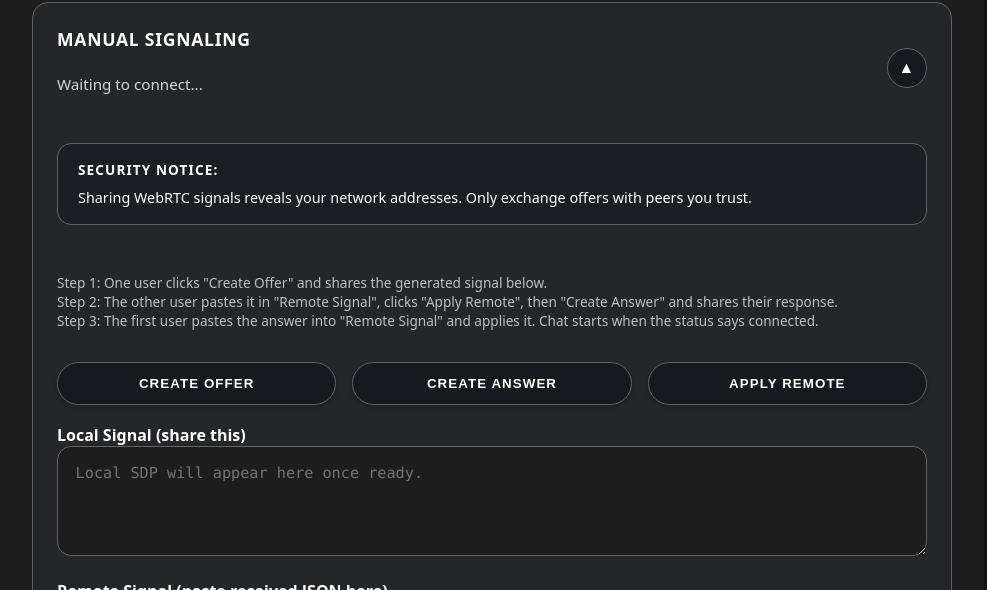
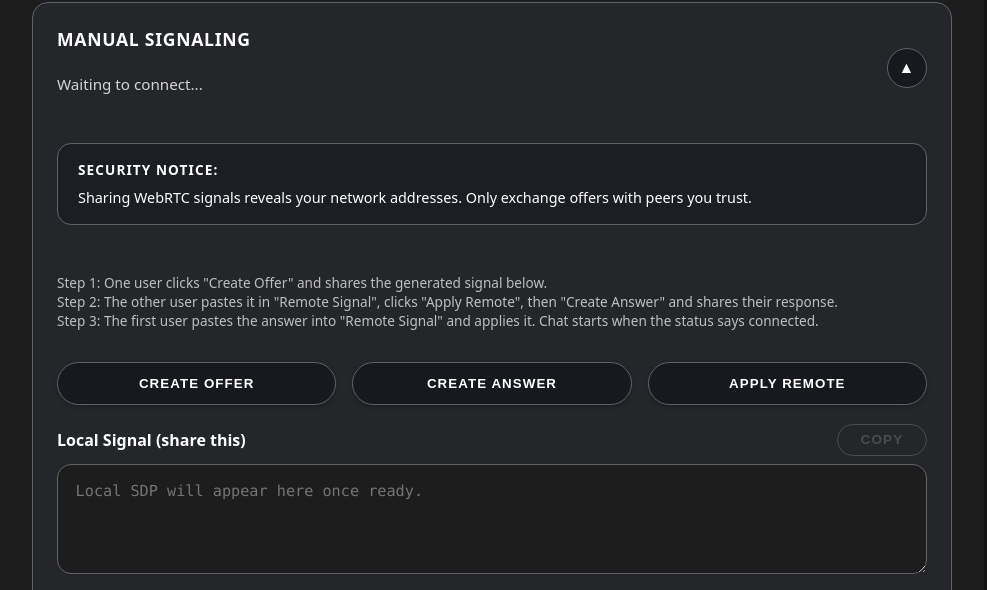
Before and after one commit to mhaxp/TheCommunity, a website: page index.html in a window 1280 px wide. Shown: the part 130-720 px from the top of the page, without its empty margins (148-1135 px from the left). Drawn offline with nearby package versions, Linux system fonts and the light colour scheme.

Commit message:
Add clipboard copy control for local signal

```diff
--- a/app.js
+++ b/app.js
@@ -35,6 +35,7 @@
     const [contributors, setContributors] = useState([]);
     const [contributorsError, setContributorsError] = useState('');
     const [isLoadingContributors, setIsLoadingContributors] = useState(false);
+    const [copyButtonText, setCopyButtonText] = useState('Copy');
 
     const pcRef = useRef(null);
     const channelRef = useRef(null);
@@ -303,6 +304,30 @@
       setIsAboutOpen((prev) => !prev);
     }, []);
 
+    /**
+     * Copies the current local signal to the clipboard for easy sharing.
+     */
+    const handleCopySignal = useCallback(async () => {
+      if (!localSignal) {
+        return;
+      }
+      try {
+        await navigator.clipboard.writeText(localSignal);
+        setCopyButtonText('Copied!');
+        setTimeout(() => setCopyButtonText('Copy'), 2000);
+      } catch (err) {
+        console.error('Failed to copy local signal', err);
+        setCopyButtonText('Failed');
+        setTimeout(() => setCopyButtonText('Copy'), 2000);
+      }
+    }, [localSignal]);
+
+    useEffect(() => {
+      if (!localSignal) {
+        setCopyButtonText('Copy');
+      }
+    }, [localSignal]);
+
     useEffect(() => {
       if (isAboutOpen) {
         if (closeAboutButtonRef.current) {
@@ -537,8 +562,18 @@
                 onClick: handleApplyRemote
               }, 'Apply Remote')
             ),
-            React.createElement('label', null,
-              React.createElement('strong', null, 'Local Signal (share this)'),
+            React.createElement('div', { className: 'signal-block' },
+              React.createElement('div', { className: 'signal-heading' },
+                React.createElement('label', { htmlFor: 'local-signal' },
+                  React.createElement('strong', null, 'Local Signal (share this)')
+                ),
+                React.createElement('button', {
+                  onClick: handleCopySignal,
+                  disabled: !localSignal,
+                  className: 'copy-signal-button',
+                  'aria-label': 'Copy local signal to clipboard'
+                }, copyButtonText)
+              ),
               React.createElement('textarea', {
                 id: 'local-signal',
                 readOnly: true,
--- a/styles.css
+++ b/styles.css
@@ -187,6 +187,28 @@ textarea[readonly] {
 .controls button {
   flex: 1;
   min-width: 180px;
+}
+.signal-block {
+  display: grid;
+  gap: 0.5rem;
+}
+.signal-heading {
+  display: flex;
+  justify-content: space-between;
+  align-items: center;
+  gap: 0.75rem;
+}
+.signal-heading label {
+  cursor: default;
+}
+.copy-signal-button {
+  min-width: 90px;
+  padding: 0.45rem 1rem;
+  font-size: 0.85rem;
+}
+.copy-signal-button:disabled {
+  opacity: 0.6;
+  cursor: not-allowed;
 }
 .status {
   font-size: 0.95rem;
```
